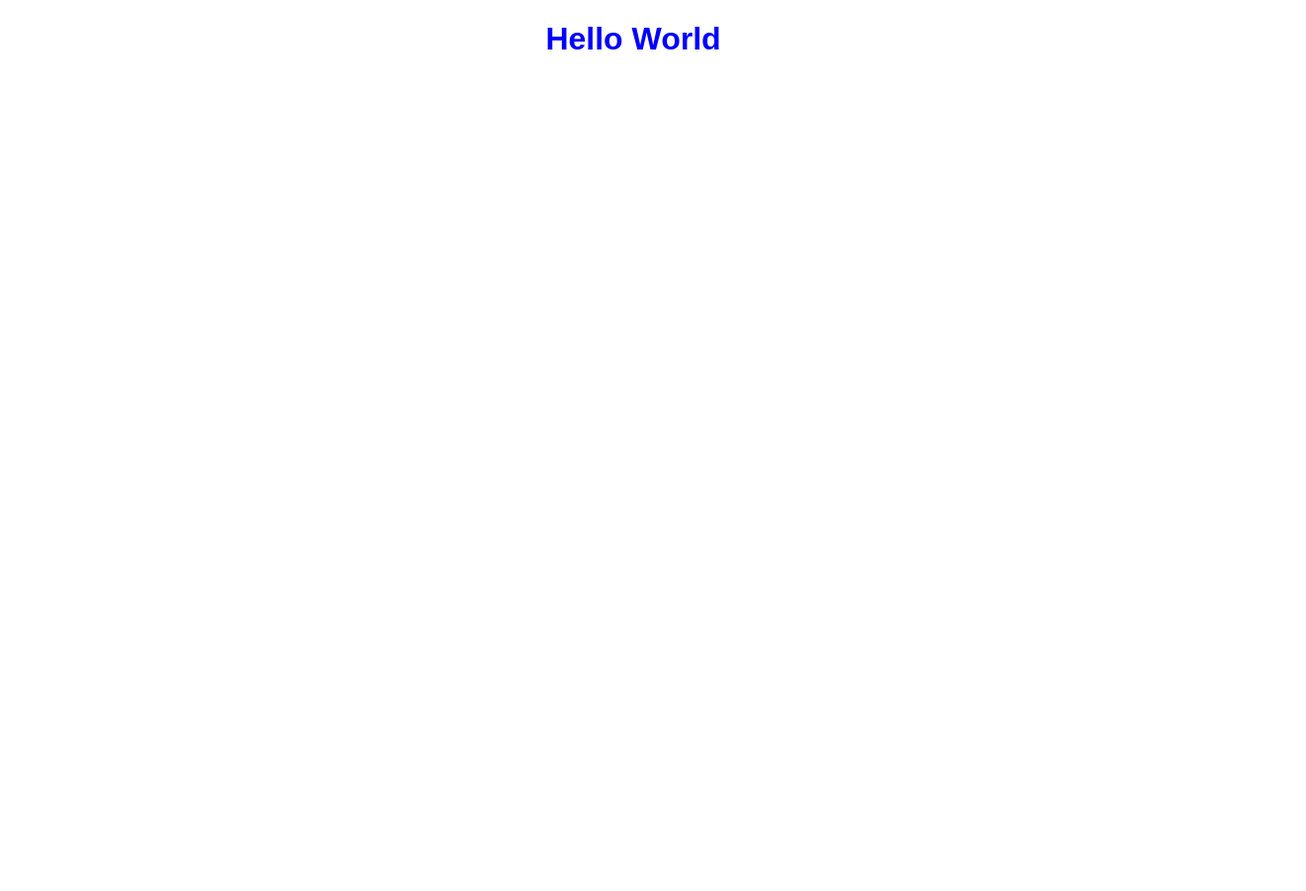
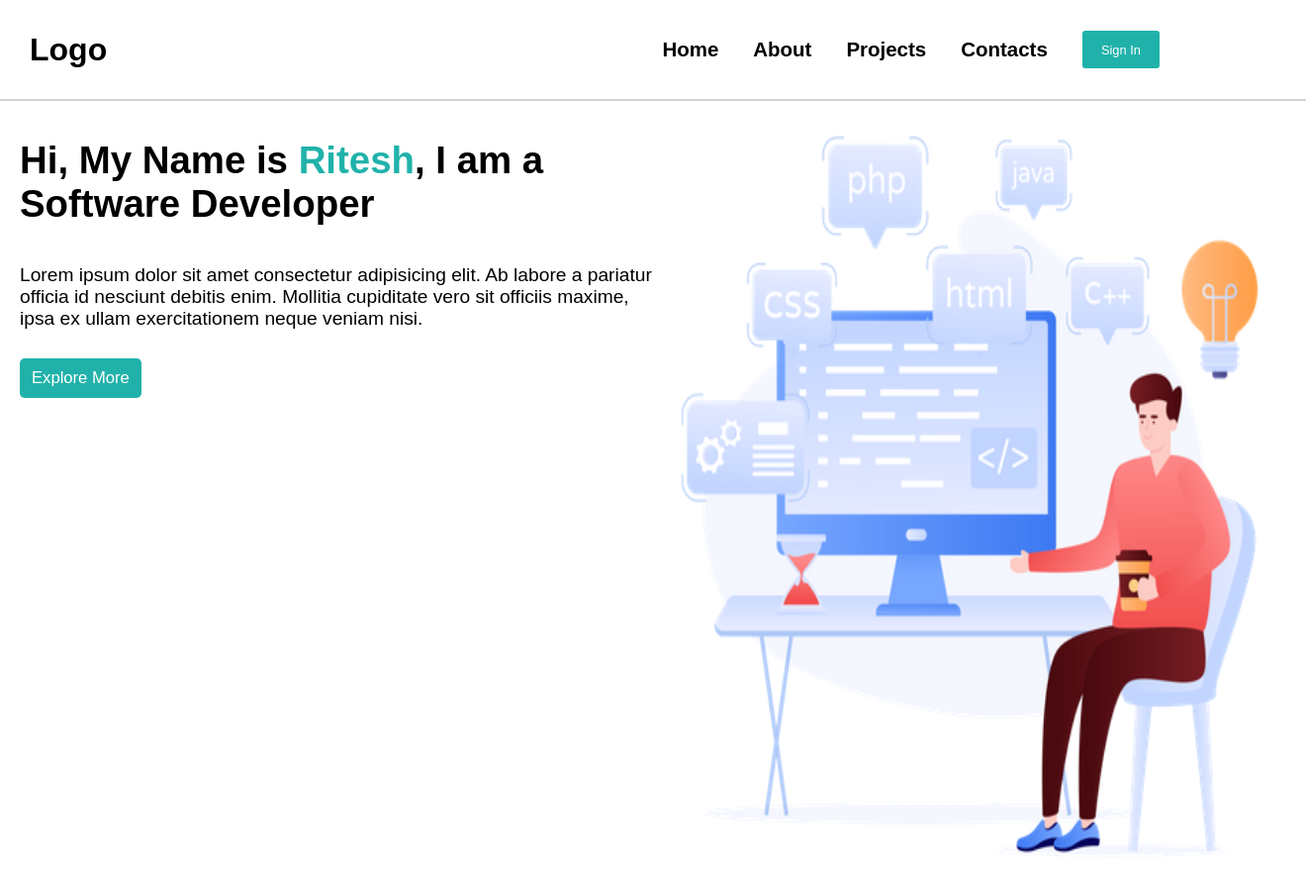
Before and after one commit to Ritesh9919/Responsive_Web_Design, a plain HTML site: page index.html in a window 1280 px wide. Shown: the whole page at 99% size, 1320 px wide, since content can reach past the window. Before the commit the page ends 800 px from the top, so only its background shows below. Drawn offline with Linux system fonts and the light colour scheme.

Commit message:
completed

```diff
--- a/index.html
+++ b/index.html
@@ -1,12 +1,41 @@
 <!DOCTYPE html>
 <html lang="en">
-<head>
-    <meta charset="UTF-8">
-    <meta name="viewport" content="width=device-width, initial-scale=1.0">
+  <head>
+    <meta charset="UTF-8" />
+    <meta name="viewport" content="width=device-width, initial-scale=1.0" />
     <title>Responsive Web Design</title>
-    <link rel="stylesheet" type="text/css" href="./style.css"/>
-</head>
-<body>
-    <h1>Hello World</h1>
-</body>
+    <link rel="stylesheet" type="text/css" href="./style.css" />
+    <script
+      src="https://kit.fontawesome.com/9d1fb09f24.js"
+      crossorigin="anonymous"
+    ></script>
+  </head>
+  <body>
+    <main class="main">
+      <nav class="nav">
+        <h2>Logo</h2>
+        <div class="nav-2">
+          <h4>Home</h4>
+          <h4>About</h4>
+          <h4>Projects</h4>
+          <h4>Contacts</h4>
+          <i class="fa-solid fa-bars"></i>
+          <button>Sign In</button>
+        </div>
+      </nav>
+
+      <div class="flex">
+        <div class="left">
+            <h3>Hi, My Name is <span>Ritesh</span>, I am a Software Developer</h3>
+            <p>Lorem ipsum dolor sit amet consectetur adipisicing elit. Ab labore a pariatur officia id nesciunt debitis enim. Mollitia cupiditate vero sit officiis maxime, ipsa ex ullam exercitationem neque veniam nisi.</p>
+            <button>Explore More</button>
+        </div>
+        <div class="right">
+            <img src="./coding-language-5329566-4470559.png" alt="">
+        </div>
+      </div>
+    </main>
+
+    <script src="./script.js"></script>
+  </body>
 </html>
--- /dev/null
+++ b/script.js
@@ -0,0 +1,14 @@
+const menuIcon = document.querySelector('i');
+const navList = document.querySelectorAll('.nav h4');
+const signInElement = document.querySelector('.nav-2 button');
+
+
+menuIcon.addEventListener('click', ()=> {
+  navList.forEach((list)=> {
+    list.style.display = 'block';
+    signInElement.style.display = 'block';
+
+    list.style.fontSize = '3.2vw';
+    menuIcon.style.display = 'none';
+  })
+})
--- a/style.css
+++ b/style.css
@@ -5,7 +5,164 @@ body{
     font-family: sans-serif;
 }
 
-h1{
+.main{
+  width:100%;
+  height:100vh;
+
+
+}
+
+.nav{
+    width:100%;
+    height:100px;
+    display: flex;
+    align-items: center;
+    justify-content: space-between;
+    padding: 0 20px;
+    border-bottom: 2px solid lightgray;
+}
+
+.nav h2{
+    font-size:2.5vw;
+    margin-left: 10px;
+}
+
+.nav-2{
+    display: flex;
+    align-items: center;
+    justify-content: center;
+    gap:35px;
+    margin-right: 10vw;
+}
+
+.nav-2 button{
+    padding:0.9vw 1.5vw;
+    background-color: lightseagreen;
+    color:white;
+    font-size: 1vw;
     text-align: center;
-    color:blue;
+    border: none;
+    border-radius: 3px;
 }
+
+.nav-2 h4{
+    font-size:1.6vw;
+    font-family:Arial, Helvetica, sans-serif;
+}
+
+.nav-2 i {
+    display: none;
+    font-size: 3vw;
+    font-weight: bold;
+}
+
+.flex{
+    display: flex;
+    justify-content: center;
+    align-items: center;
+    width:100%;
+    padding: 0 20px;
+}
+
+.flex img{
+  width:100%;
+  height: 100%;
+
+}
+
+.left{
+    width:50%;
+    height:100vh;
+
+}
+
+.left h3{
+    font-size: 3vw;
+
+}
+
+.left p{
+
+    font-size: 1.5vw;
+
+
+}
+
+.left button{
+    padding: 10px 12px;
+    background-color: lightseagreen;
+    color: white;
+    font-size: 1.3vw;
+    border-radius: 5px;
+    border: none;
+    margin-top: 10px;
+}
+
+.left span {
+    color:lightseagreen;
+}
+
+.right{
+    width:50%;
+    height:100vh;
+}
+
+
+@media (max-width:600px) {
+    .nav{
+        height:65px;
+
+    }
+
+
+    .nav-2 h4{
+        display: none;
+    }
+
+    .nav-2 button{
+        display: none;
+    }
+
+    .nav-2 i {
+        display: block;
+        font-size: 5vw;
+    }
+
+    .nav h2{
+        font-size:5vw;
+    }
+
+
+    .flex{
+        flex-direction: column;
+    }
+
+    .left{
+        width:100%;
+    }
+
+    .left h3{
+       font-size: 5vw;
+    }
+
+    .left p{
+        font-size:3vw;
+    }
+
+    .left button {
+        font-size: 2vw;
+    }
+    .right{
+        width:100%;
+    }
+
+
+}
+
+
+@media (max-width:350px) {
+
+    .nav-2{
+        margin-left: 5vw;
+    }
+}
```
Also changed, not shown: coding-language-5329566-4470559.png (added), th.jpeg (added).
